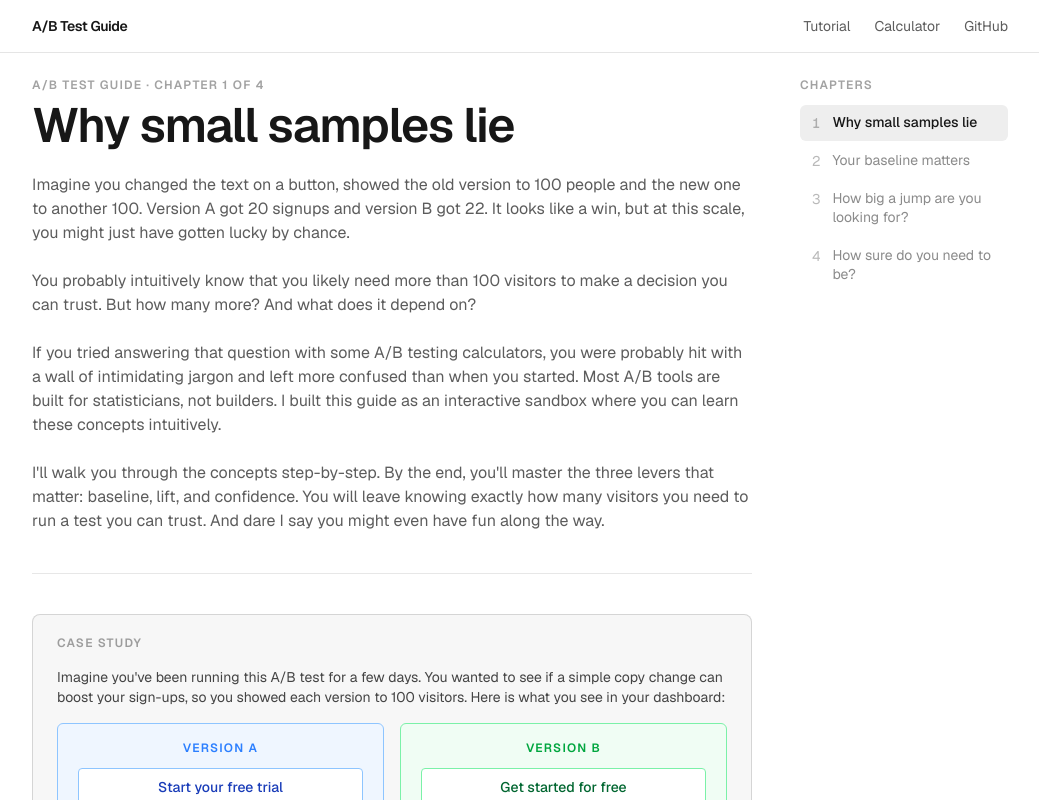
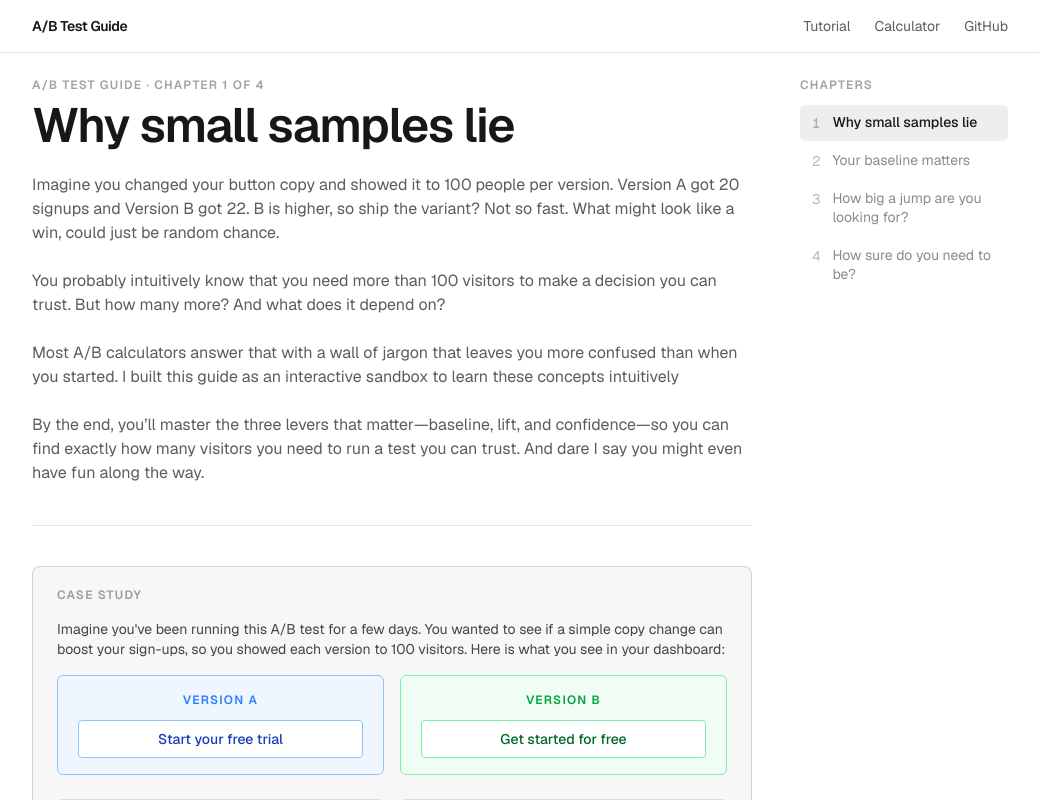
Before and after one commit to codedebugrepeat/ab-test-guide, a Next.js app: page /why-small-samples-lie in a window 1280 px wide. Shown: the top 800 px of the page, without its empty margins (120-1159 px from the left). Built offline with nearby package versions, Linux system fonts and the light colour scheme.

Commit message:
More copy rewrites

```diff
--- a/app/why-small-samples-lie/page.tsx
+++ b/app/why-small-samples-lie/page.tsx
@@ -39,19 +39,19 @@ export default function Section1Page() {
       </h1>
 
       <p className="mt-6 text-foreground/70">
-        Imagine you changed the text on a button, showed the old version to 100 people and the new one to another 100. Version A got 20 signups and version B got 22. It looks like a win, but at this scale, you might just have gotten lucky by chance.
+        Imagine you changed your button copy and showed it to 100 people per version. Version A got 20 signups and Version B got 22.
+        B is higher, so ship the variant?
+        Not so fast. What might look like a win, could just be random chance.
       </p>
 
       <p className="mt-6 text-foreground/70">
-        You probably intuitively know that you likely need more than 100 visitors to make a decision you can trust. But how many more? And what does it depend on?
+        You probably intuitively know that you need more than 100 visitors to make a decision you can trust. But how many more? And what does it depend on?
       </p>
 
       <p className="mt-6 text-foreground/70">
-        If you tried answering that question with some A/B testing calculators, you were probably hit with a wall of intimidating jargon and left more confused than when you started.
-        Most A/B tools are built for statisticians, not builders. I built this guide as an interactive sandbox where you can learn these concepts intuitively. </p>
+        Most A/B calculators answer that with a wall of jargon that leaves you more confused than when you started. I built this guide as an interactive sandbox to learn these concepts intuitively </p>
       <p className="mt-6 text-foreground/70">
-        I'll walk you through the concepts step-by-step. By the end, you'll master the three levers that matter: baseline, lift, and confidence. You will leave knowing exactly how many visitors you need to run a test you can trust.
-        And dare I say you might even have fun along the way.
+        By the end, you’ll master the three levers that matter—baseline, lift, and confidence—so you can find exactly how many visitors you need to run a test you can trust. And dare I say you might even have fun along the way.
       </p>
 
       <hr className="my-10 border-foreground/10" />
```
